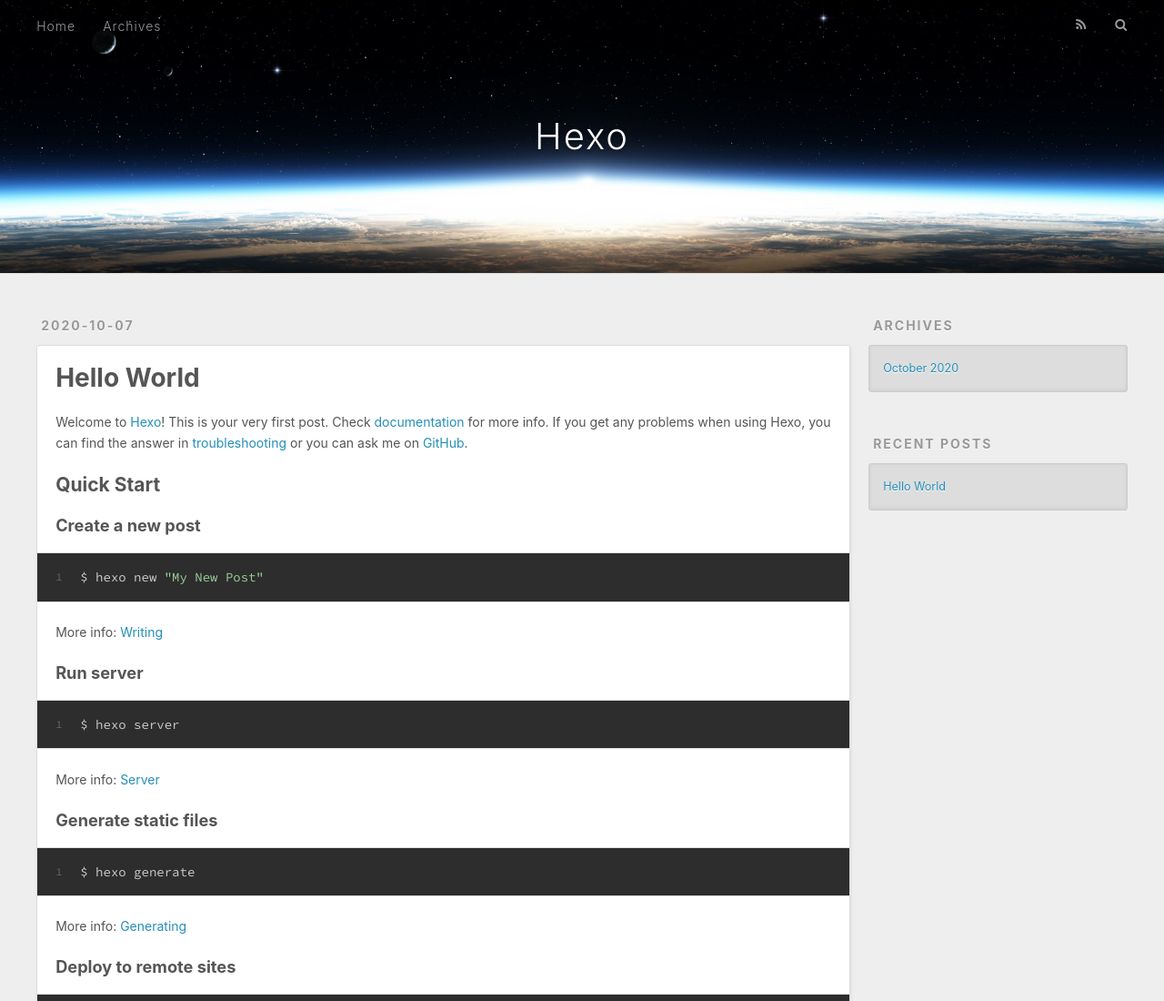
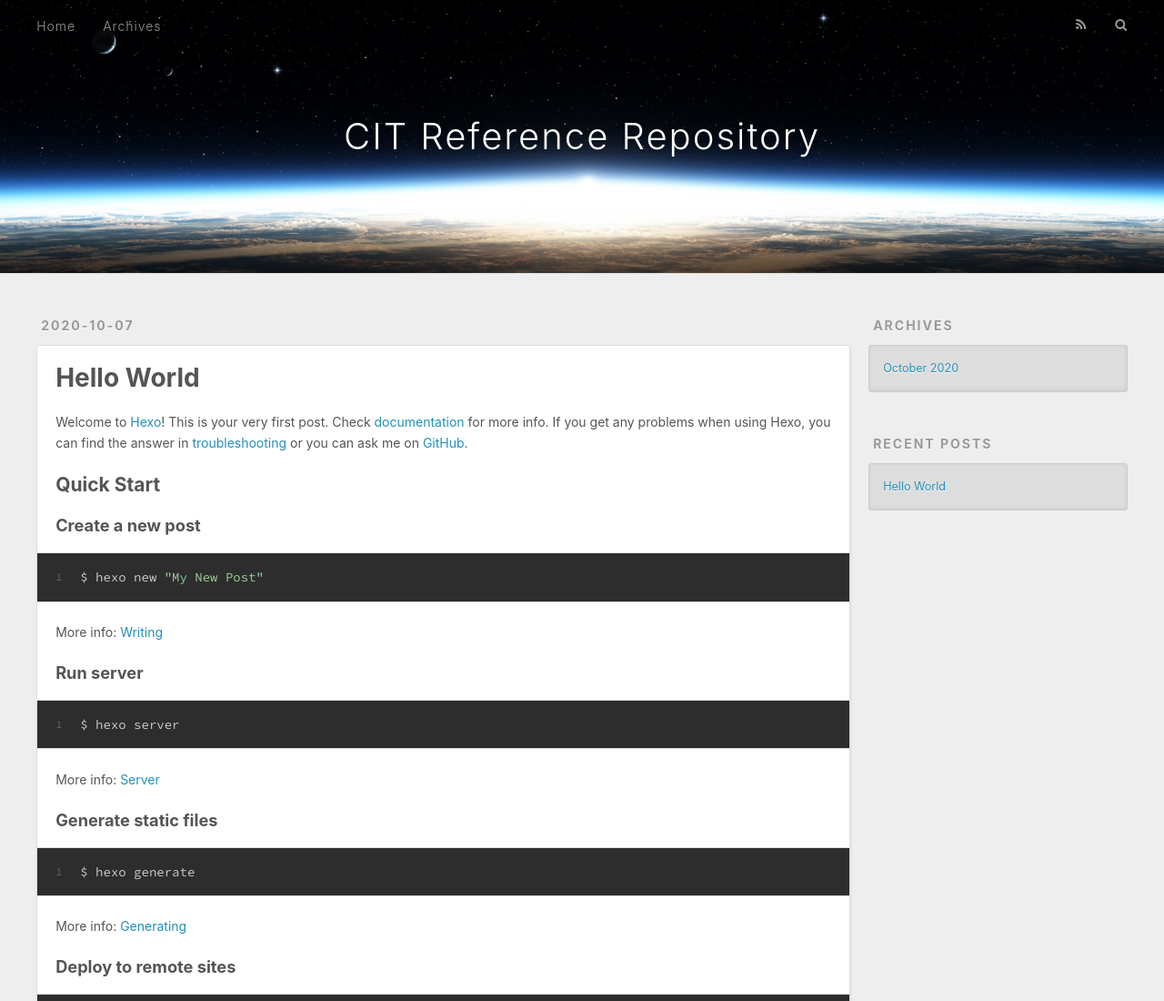
Before and after one commit to citsjtu2020/citsjtu2020.github.io, a plain HTML site: page index.html in a window 1280 px wide. Shown: the top 1100 px of the page at 91% size. Drawn offline with nearby package versions, Linux system fonts and the light colour scheme.

Commit message:
Site updated: 2020-10-07 12:32:40

```diff
--- a/index.html
+++ b/index.html
@@ -36,7 +36,7 @@
   <div id="header-outer" class="outer">
     <div id="header-title" class="inner">
       <h1 id="logo-wrap">
-        <a href="/" id="logo">Hexo</a>
+        <a href="/" id="logo">CIT Reference Repository</a>
       </h1>
 
     </div>
```
Also changed, not shown: 2020/10/07/hello-world/index.html (+1 -1 lines).
